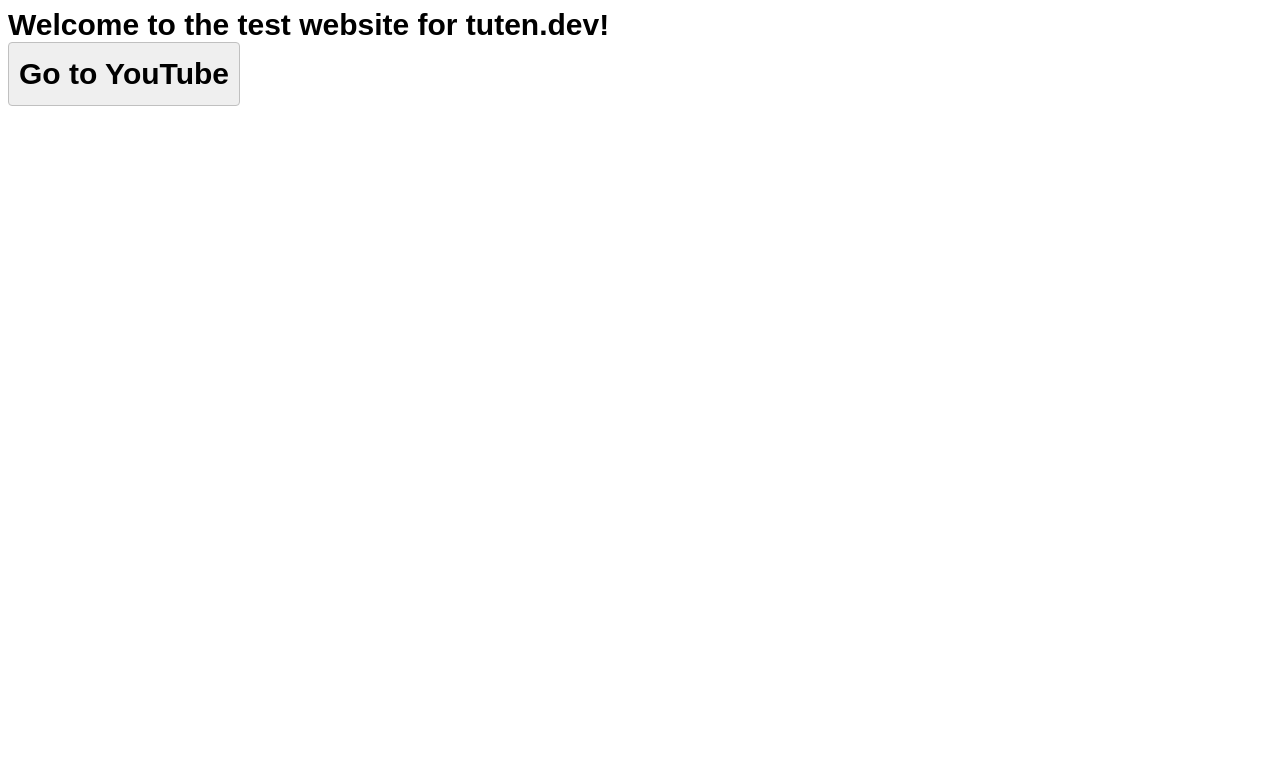
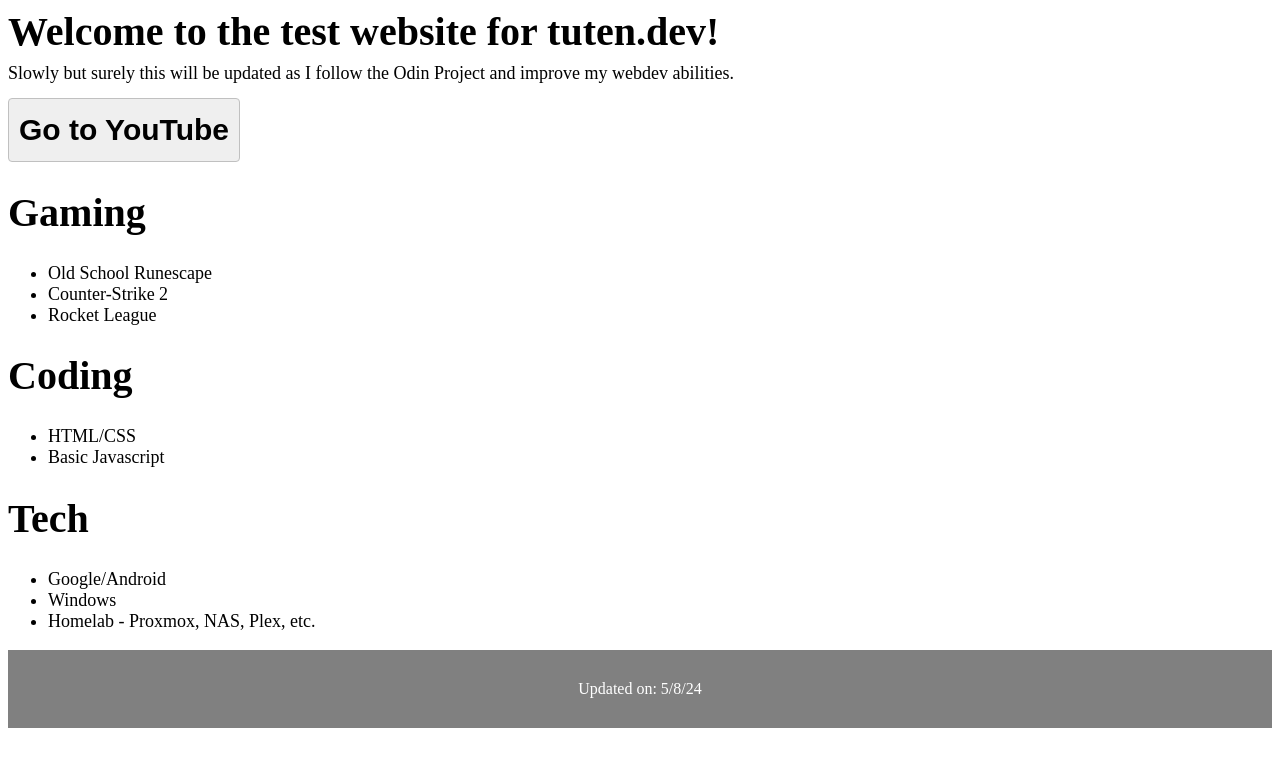
Before and after one commit to philtuten/my-site, a plain HTML site: page index.html in a window 1280 px wide. Drawn offline with Linux system fonts and the light colour scheme.

Commit message:
Updated index.html - added basic content

```diff
--- a/index.html
+++ b/index.html
@@ -10,7 +10,60 @@
     <title>Test Website</title>
 </head>
 <body>
-    <div class="content-text">Welcome to the test website for tuten.dev!</div>
+    <div class="content-header">Welcome to the test website for tuten.dev!</div>
+    <div class="content-text">Slowly but surely this will be updated as I follow the Odin Project and improve my webdev abilities.</div>
     <div><a href="https://www.youtube.com" target="_blank"><button class="youtube-link-button">Go to YouTube</button></a></div>
+
+
+<!--
+    Updating placeholder info / content
+-->
+
+    <div class="interests">
+        <div class="interests-header">
+            <h1>Gaming</h1>
+        </div>
+
+        <div>
+            <ul class="interests-list-text">
+                <li>Old School Runescape</li>
+                <li>Counter-Strike 2</li>
+                <li>Rocket League</li>
+            </ul>
+        </div>
+
+        <div class="interests-header">
+            <h1>Coding</h1>
+        </div>
+
+        <div>
+            <ul class="interests-list-text">
+                <li>HTML/CSS</li>
+                <li>Basic Javascript</li>
+            </ul>
+        </div>
+
+        <div class="interests-header">
+            <h1>Tech</h1>
+        </div>
+
+        <div>
+            <ul class="interests-list-text">
+                <li>Google/Android</li>
+                <li>Windows</li>
+                <li>Homelab - Proxmox, NAS, Plex, etc.</li>
+            </ul>
+        </div>
+
+    </div>
+
+<!--
+    Footer below
+-->
+
+    <div class="footer">
+        Updated on: 5/8/24
+    </div>
+
 </body>
 </html>
--- a/styles.css
+++ b/styles.css
@@ -1,7 +1,14 @@
+.content-header {
+    font-family: 'Times New Roman', Times, serif;
+    font-weight: bold;
+    font-size: 40px;
+
+    margin-bottom: 8px;
+  }
+
 .content-text {
-    font-family: Arial;
-    font-weight: bold;
-    font-size: 30px;
+    font-size: 18px;
+    font-family: 'Times New Roman', Times, serif;
   }
 
   .youtube-link-button {
@@ -18,4 +25,25 @@
     padding-right: 10px;
     padding-top: 14px;
     padding-bottom: 14px;
+
+    margin-top: 14px;
   }
+
+.interests-header {
+  font-size: 20px;
+}
+
+.interests-list-text {
+  font-size: 18px;
+}
+
+.footer {
+  left: 0;
+  bottom: 0;
+  width: 100%;
+  background-color: gray;
+  color: white;
+  text-align: center;
+
+  padding: 30px 0;
+}
```
